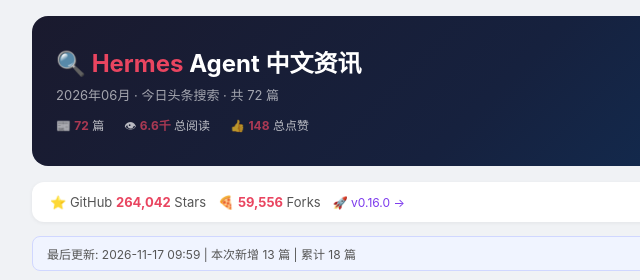
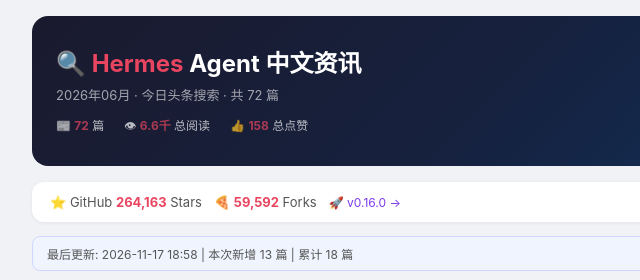
Before and after one commit to caesaryin2026/hermes-news, a plain HTML site: page hermes-news.html in a window 1280 px wide. Shown: the top 280 px of the page, 144-784 px from the left. Drawn offline with Linux system fonts and the light colour scheme.

Commit message:
🔄 News refresh 2026-11-17 18:58

```diff
--- a/hermes-news.html
+++ b/hermes-news.html
@@ -58,16 +58,16 @@ body{font-family:-apple-system,"PingFang SC","Microsoft YaHei",sans-serif;backgr
 <div class="hdr">
 <h1>&#128269; <span>Hermes</span> Agent 中文资讯</h1>
 <div class="sub">2026年06月 · 今日头条搜索 · 共 72 篇</div>
-<div class="s"><div>&#128240; <strong>72</strong> 篇</div><div>&#128065; <strong>6.6千</strong> 总阅读</div><div>&#128077; <strong>148</strong> 总点赞</div></div>
+<div class="s"><div>&#128240; <strong>72</strong> 篇</div><div>&#128065; <strong>6.6千</strong> 总阅读</div><div>&#128077; <strong>158</strong> 总点赞</div></div>
 </div>
 
 <div class="gh">
-<span class="g">&#11088; GitHub <strong>264,042</strong> Stars</span>
-<span class="g">&#127829; <strong>59,556</strong> Forks</span>
+<span class="g">&#11088; GitHub <strong>264,163</strong> Stars</span>
+<span class="g">&#127829; <strong>59,592</strong> Forks</span>
 <a href="https://github.com/NousResearch/hermes-agent/releases/tag/v2026.6.5" target="_blank">&#128640; v0.16.0 &rarr;</a>
 </div>
 
-<div class="refresh-info">最后更新: 2026-11-17 09:59 | 本次新增 13 篇 | 累计 18 篇</div>
+<div class="refresh-info">最后更新: 2026-11-17 18:58 | 本次新增 13 篇 | 累计 18 篇</div>
 
 <div class="tb">
 <span class="l">&#128204; 排序：</span>
```
Also changed, not shown: articles_cache.json (+1 -1 lines), index.html (+4 -4 lines).
